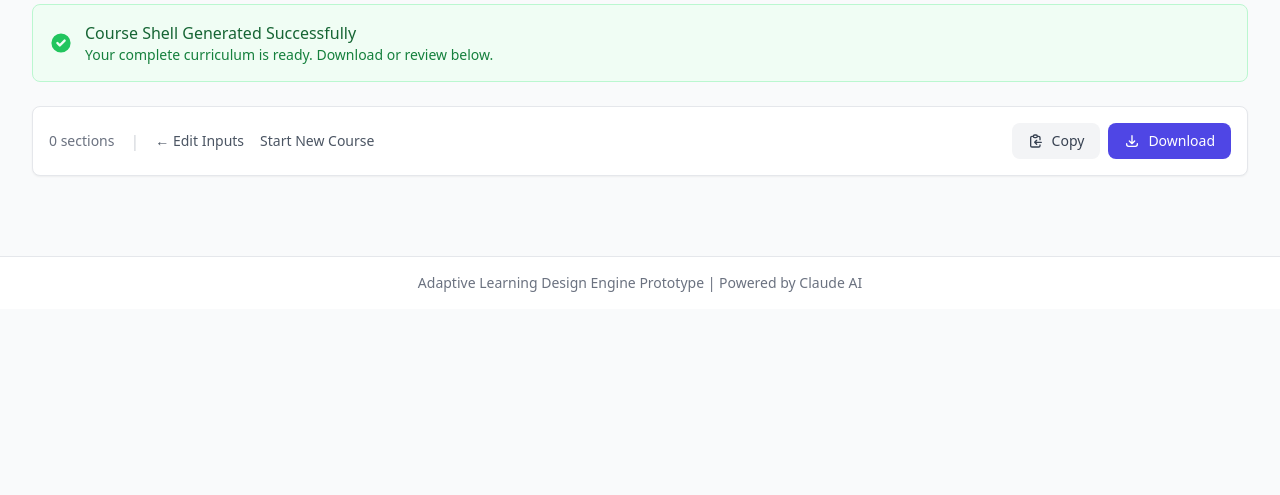
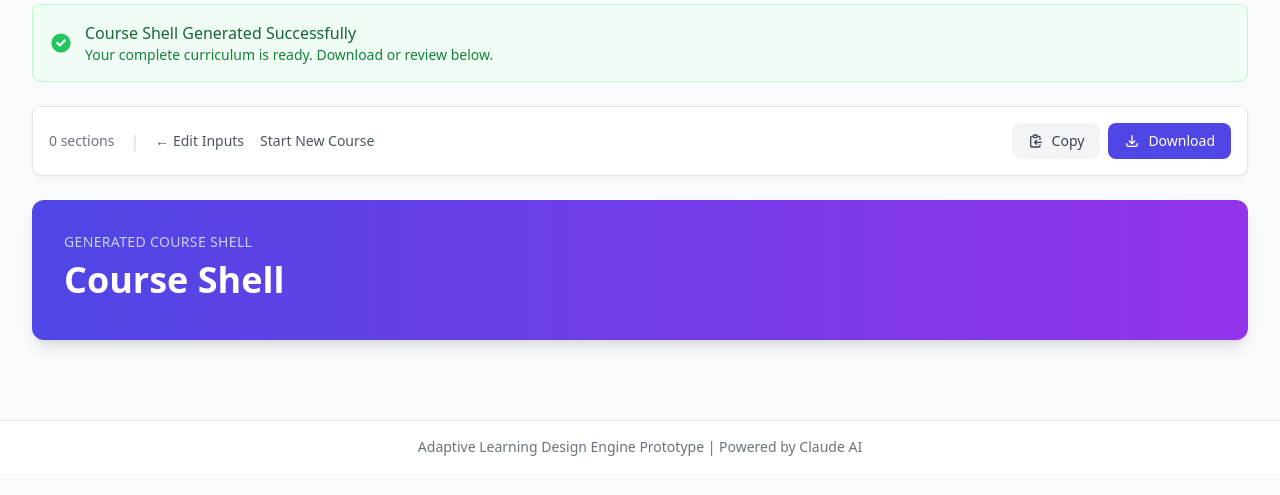
Before and after one commit to rkoblic/adaptive_learning_design_engine, a Flask app: template adaptive-learning-engine/templates/result.html in a window 1280 px wide. Shown: the part 181-676 px from the top of the page. Run offline with Flask 2, Linux system fonts and the light colour scheme; the template is opened without the code that fills it: most values are stand-ins (such as "Sample title", 1, 10 or a date in 2020); some libraries are stand-ins or nearby versions.

Commit message:
Add prominent course title header to Generated Course page
- Replace generic overview card with gradient header banner
- Extract course title from Course Header section content
- Display course name prominently with credit hours
- Add section numbers to preview cards (1. COURSE HEADER, etc.)

🤖 Generated with [Claude Code](https://claude.com/claude-code)

Co-Authored-By: Claude Opus 4.5 <noreply@anthropic.com>

```diff
--- a/adaptive-learning-engine/templates/result.html
+++ b/adaptive-learning-engine/templates/result.html
@@ -73,9 +73,11 @@
         </div>
     </div>
 
-    <!-- Course Overview Card (always visible) -->
-    <div id="course-overview-card" class="bg-white rounded-lg shadow-sm border border-gray-200 p-6 mb-6">
-        <!-- Will be populated with H1 content -->
+    <!-- Course Title Header -->
+    <div id="course-title-header" class="bg-gradient-to-r from-indigo-600 to-purple-600 rounded-xl shadow-lg p-8 mb-6 text-white">
+        <p class="text-indigo-200 text-sm font-medium uppercase tracking-wide mb-2">Generated Course Shell</p>
+        <h1 id="course-title-display" class="text-3xl md:text-4xl font-bold mb-2">Course Title</h1>
+        <p id="course-credit-display" class="text-indigo-100 text-lg"></p>
     </div>
 
     <!-- Section Cards Grid -->
@@ -189,10 +191,49 @@
         return 'course'; // default
     }
 
+    // Extract and display course title from Course Header section
+    function extractAndDisplayCourseTitle() {
+        // Find the Course Header section
+        const courseHeaderSection = parsedSections.find(s =>
+            s.title.toLowerCase().includes('course header') ||
+            s.title.toLowerCase().includes('course information')
+        );
+
+        let courseTitle = 'Course Shell';
+        let creditHours = '';
+
+        if (courseHeaderSection) {
+            // Look for course title in the section content
+            courseHeaderSection.elements.forEach(el => {
+                const text = el.textContent || '';
+
+                // Look for "Course Title:" pattern
+                const titleMatch = text.match(/Course Title:\s*(.+?)(?:\n|$|Credit)/i);
+                if (titleMatch && titleMatch[1]) {
+                    courseTitle = titleMatch[1].trim();
+                }
+
+                // Look for "Credit Hours:" pattern
+                const creditMatch = text.match(/Credit Hours?:\s*(\d+)/i);
+                if (creditMatch && creditMatch[1]) {
+                    creditHours = creditMatch[1] + ' Credit Hours';
+                }
+            });
+        }
+
+        // Update the header display
+        document.getElementById('course-title-display').textContent = courseTitle;
+        const creditDisplay = document.getElementById('course-credit-display');
+        if (creditHours) {
+            creditDisplay.textContent = creditHours;
+        } else {
+            creditDisplay.classList.add('hidden');
+        }
+    }
+
     // Initialize the card grid layout
     document.addEventListener('DOMContentLoaded', function() {
         const originalContent = document.getElementById('original-content');
-        const overviewCard = document.getElementById('course-overview-card');
         const cardsGrid = document.getElementById('section-cards-grid');
 
         // Parse content and group by H2 sections
@@ -219,15 +260,8 @@
             parsedSections.push(currentSection);
         }
 
-        // Populate course overview card with pre-content (H1 title, etc.)
-        if (preContent.length > 0) {
-            const proseDiv = document.createElement('div');
-            proseDiv.className = 'prose prose-indigo max-w-none';
-            preContent.forEach(el => proseDiv.appendChild(el));
-            overviewCard.appendChild(proseDiv);
-        } else {
-            overviewCard.classList.add('hidden');
-        }
+        // Extract course title from Course Header section
+        extractAndDisplayCourseTitle();
 
         // Build preview cards for each section
         parsedSections.forEach((section, index) => {
@@ -250,7 +284,9 @@
                             <path stroke-linecap="round" stroke-linejoin="round" stroke-width="2" d="M9 5l7 7-7 7"></path>
                         </svg>
                     </div>
-                    <h3 class="font-semibold text-gray-900 mb-2 group-hover:${colors.text} transition-colors">${section.title}</h3>
+                    <h3 class="font-semibold text-gray-900 mb-2 group-hover:${colors.text} transition-colors">
+                        <span class="text-gray-400 mr-1">${index + 1}.</span> ${section.title.toUpperCase()}
+                    </h3>
                     <p class="text-sm text-gray-500 line-clamp-2">${getPreview(section)}</p>
                 </div>
                 <div class="px-5 py-3 ${colors.bg} border-t ${colors.border}">
```
